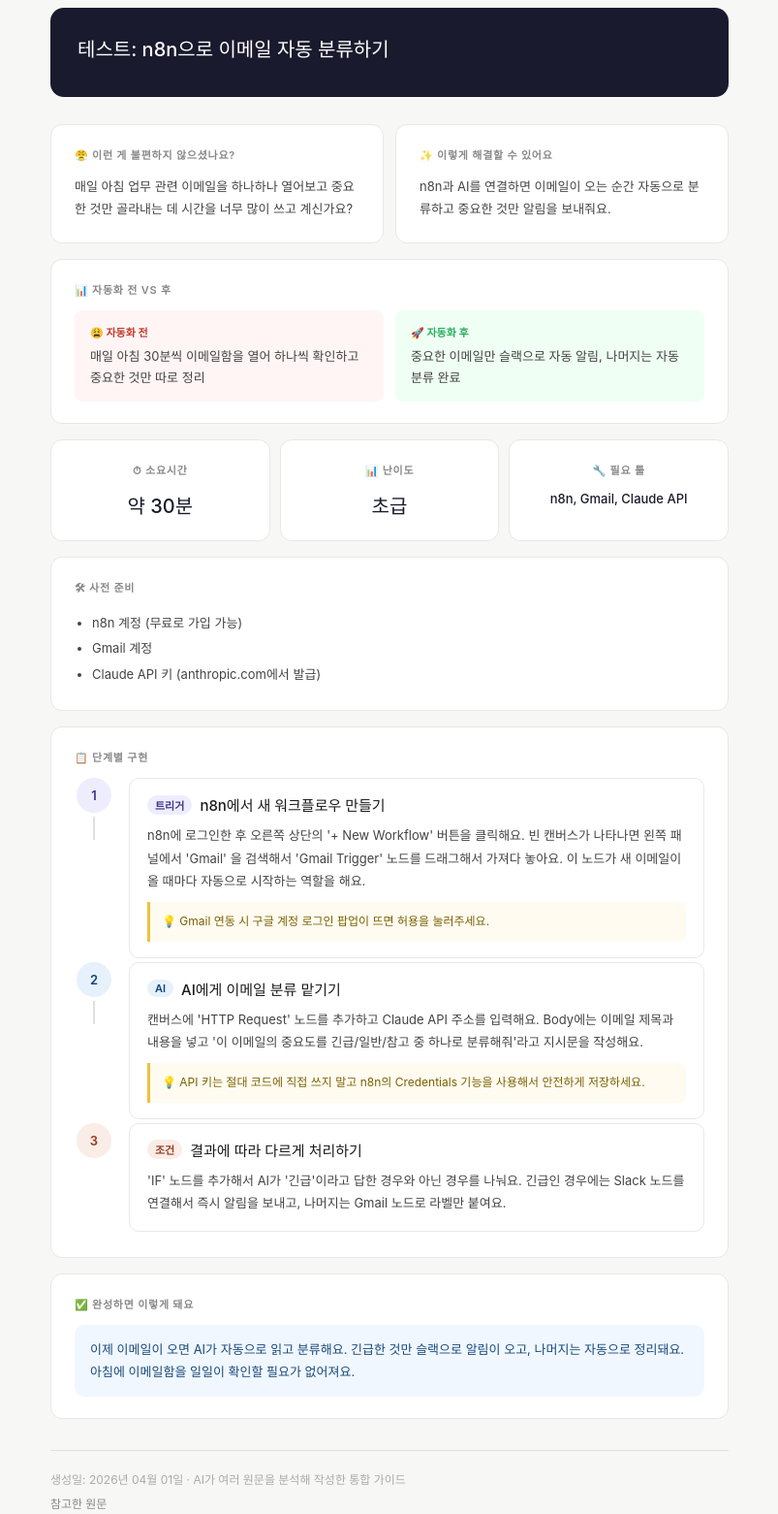
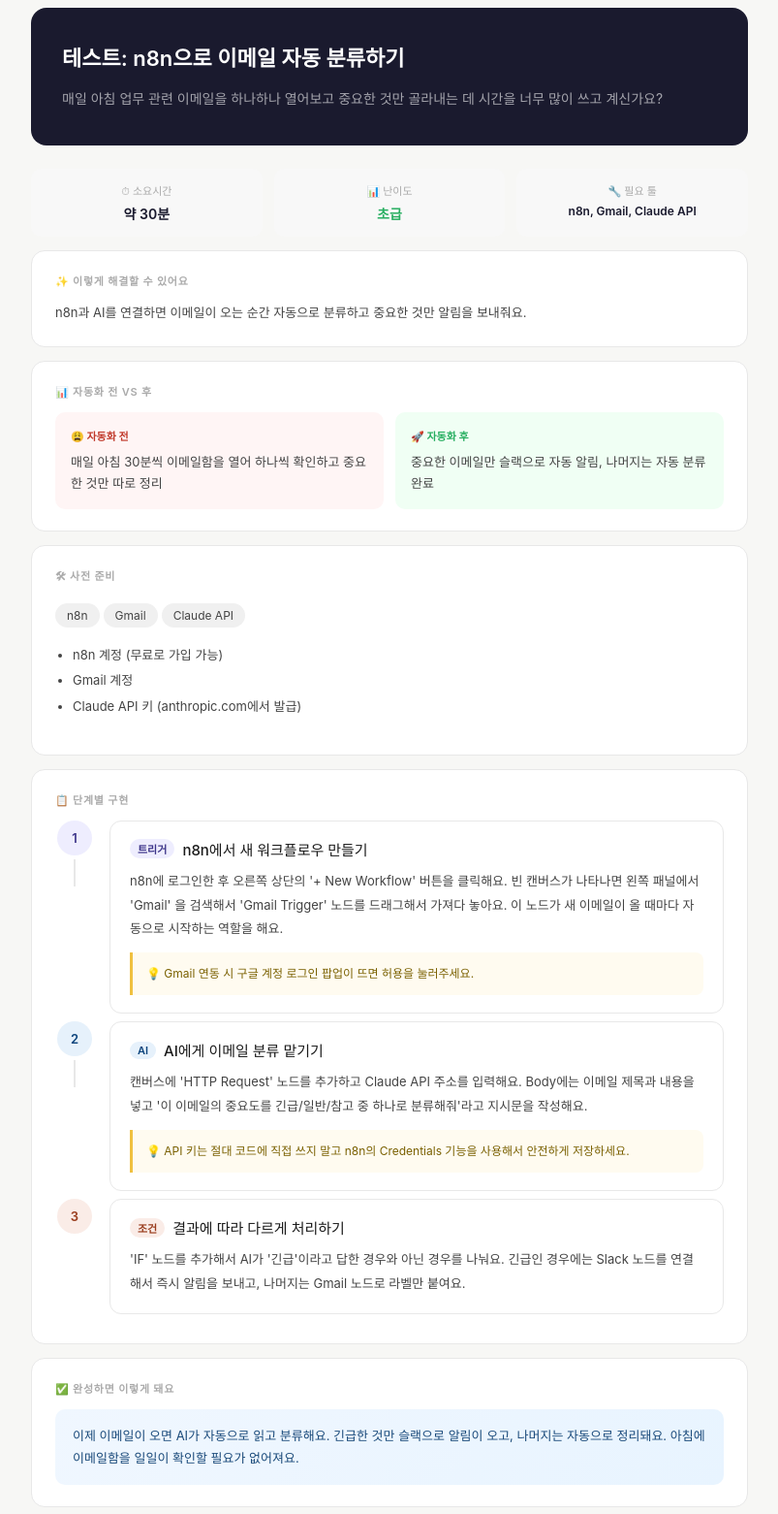
Before and after one commit to mychroma/ai-digest-site, a plain HTML site: page 테스트-n8n으로-이메일-자동-분류하기-2026-04-01.html in a window 1280 px wide. Shown: the part 60-1621 px from the top of the page at 97% size, without its empty margins (238-1041 px from the left). Drawn offline with Linux system fonts and the light colour scheme.

Commit message:
weekly update 2026-04-01

```diff
--- a/테스트-n8n으로-이메일-자동-분류하기-2026-04-01.html
+++ b/테스트-n8n으로-이메일-자동-분류하기-2026-04-01.html
@@ -6,134 +6,148 @@
 <title>테스트: n8n으로 이메일 자동 분류하기</title>
 <style>
   * { box-sizing: border-box; }
-  body { max-width: 740px; margin: 0 auto; padding: 24px 20px 60px;
+  body { max-width: 780px; margin: 0 auto; padding: 24px 20px 80px;
           font-family: -apple-system, BlinkMacSystemFont, 'Segoe UI', sans-serif;
           color: #1a1a1a; background: #f7f7f5; }
-  .back { font-size: 13px; color: #888; text-decoration: none; display:inline-block; margin-bottom: 24px; }
+  .back { font-size: 13px; color: #888; text-decoration: none;
+           display: inline-flex; align-items: center; gap: 4px; margin-bottom: 24px; }
   .back:hover { color: #333; }
-  .header { background: #1a1a2e; border-radius: 14px; padding: 28px 28px 24px; margin-bottom: 28px; }
-  .header h1 { color: #fff; font-size: 20px; font-weight: 500; margin: 0 0 10px; line-height: 1.5; }
-  .header p { color: rgba(255,255,255,0.55); font-size: 13px; margin: 0; line-height: 1.7; }
-  .section { background: #fff; border-radius: 12px; border: 0.5px solid #e8e8e8; padding: 22px 24px; margin-bottom: 16px; }
-  .section-title { font-size: 11px; font-weight: 600; color: #888; letter-spacing: 0.07em; text-transform: uppercase; margin: 0 0 14px; }
-  ul { padding-left: 18px; margin: 0; }
-  li { font-size: 13px; color: #444; line-height: 1.8; margin: 3px 0; }
-  .result-box { background: #f0f7ff; border-radius: 10px; padding: 14px 16px; font-size:13px; color:#1a4a7a; line-height:1.8; }
-  .footer { margin-top: 32px; padding-top: 20px; border-top: 0.5px solid #e0e0e0; font-size: 12px; color: #aaa; }
-  .footer a { color: #185FA5; text-decoration: none; }
-  .footer ul { list-style: none; padding: 0; margin: 10px 0 0; }
-  .footer li { margin: 5px 0; }
+  .hero { background: #1a1a2e; border-radius: 16px; padding: 36px 32px; margin-bottom: 24px; }
+  .hero h1 { color: #fff; font-size: 22px; font-weight: 600; margin: 0 0 12px; line-height: 1.5; }
+  .hero p { color: rgba(255,255,255,0.6); font-size: 14px; margin: 0; line-height: 1.8; }
+  .card { background: #fff; border: 0.5px solid #e8e8e8; border-radius: 14px;
+           padding: 22px 24px; margin-bottom: 14px; }
+  .card-title { font-size: 11px; font-weight: 600; color: #aaa;
+                 letter-spacing: 0.07em; text-transform: uppercase; margin: 0 0 14px; }
+  .meta-grid { display: grid; grid-template-columns: repeat(3,1fr); gap: 12px; margin-bottom: 14px; }
+  .meta-box { background: #f8f8f8; border-radius: 10px; padding: 14px; text-align: center; }
+  .meta-box-label { font-size: 11px; color: #aaa; margin: 0 0 6px; }
+  .meta-box-value { font-size: 16px; font-weight: 600; color: #1a1a2e; margin: 0; }
+  .result-box { background: linear-gradient(135deg, #f0f7ff, #e8f4ff);
+                 border-radius: 10px; padding: 16px 18px;
+                 font-size:13px; color:#1a4a7a; line-height:1.8; }
 </style>
 </head>
 <body>
   <a class="back" href="index.html">← 목록으로</a>
 
-  <div class="header">
+  <div class="hero">
     <h1>테스트: n8n으로 이메일 자동 분류하기</h1>
-    <p></p>
+    <p>매일 아침 업무 관련 이메일을 하나하나 열어보고 중요한 것만 골라내는 데 시간을 너무 많이 쓰고 계신가요?</p>
   </div>
 
-  <div style="display:grid;grid-template-columns:1fr 1fr;gap:12px;margin-bottom:16px;">
-    <div class="section" style="margin:0;">
-      <p class="section-title">😤 이런 게 불편하지 않으셨나요?</p>
-      <p style="font-size:13px;color:#444;line-height:1.8;margin:0;">매일 아침 업무 관련 이메일을 하나하나 열어보고 중요한 것만 골라내는 데 시간을 너무 많이 쓰고 계신가요?</p>
+  <div class="meta-grid">
+    <div class="meta-box">
+      <p class="meta-box-label">⏱ 소요시간</p>
+      <p class="meta-box-value" style="font-size:14px;">약 30분</p>
     </div>
-    <div class="section" style="margin:0;">
-      <p class="section-title">✨ 이렇게 해결할 수 있어요</p>
-      <p style="font-size:13px;color:#444;line-height:1.8;margin:0;">n8n과 AI를 연결하면 이메일이 오는 순간 자동으로 분류하고 중요한 것만 알림을 보내줘요.</p>
+    <div class="meta-box">
+      <p class="meta-box-label">📊 난이도</p>
+      <p class="meta-box-value" style="font-size:14px;color:#27ae60;">초급</p>
+    </div>
+    <div class="meta-box">
+      <p class="meta-box-label">🔧 필요 툴</p>
+      <p class="meta-box-value" style="font-size:12px;">n8n, Gmail, Claude API</p>
     </div>
   </div>
 
-  <div class="section">
-    <p class="section-title">📊 자동화 전 vs 후</p>
+  <div class="card">
+    <p class="card-title">✨ 이렇게 해결할 수 있어요</p>
+    <p style="font-size:13px;color:#444;line-height:1.8;margin:0;">n8n과 AI를 연결하면 이메일이 오는 순간 자동으로 분류하고 중요한 것만 알림을 보내줘요.</p>
+  </div>
+
+  <div class="card">
+    <p class="card-title">📊 자동화 전 vs 후</p>
     <div style="display:grid;grid-template-columns:1fr 1fr;gap:12px;">
-      <div style="background:#fff5f5;border-radius:8px;padding:14px 16px;">
-        <p style="font-size:11px;font-weight:600;color:#c0392b;margin:0 0 6px;">😩 자동화 전</p>
+      <div style="background:#fff5f5;border-radius:10px;padding:16px;">
+        <p style="font-size:11px;font-weight:600;color:#c0392b;margin:0 0 8px;">😩 자동화 전</p>
         <p style="font-size:13px;color:#444;line-height:1.7;margin:0;">매일 아침 30분씩 이메일함을 열어 하나씩 확인하고 중요한 것만 따로 정리</p>
       </div>
-      <div style="background:#f0fff4;border-radius:8px;padding:14px 16px;">
-        <p style="font-size:11px;font-weight:600;color:#27ae60;margin:0 0 6px;">🚀 자동화 후</p>
+      <div style="background:#f0fff4;border-radius:10px;padding:16px;">
+        <p style="font-size:11px;font-weight:600;color:#27ae60;margin:0 0 8px;">🚀 자동화 후</p>
         <p style="font-size:13px;color:#444;line-height:1.7;margin:0;">중요한 이메일만 슬랙으로 자동 알림, 나머지는 자동 분류 완료</p>
       </div>
     </div>
   </div>
 
-  <div style="display:grid;grid-template-columns:repeat(3,1fr);gap:10px;margin-bottom:16px;">
-    <div class="section" style="margin:0;text-align:center;">
-      <p class="section-title">⏱ 소요시간</p>
-      <p style="font-size:20px;font-weight:500;color:#1a1a2e;margin:0;">약 30분</p>
-    </div>
-    <div class="section" style="margin:0;text-align:center;">
-      <p class="section-title">📊 난이도</p>
-      <p style="font-size:20px;font-weight:500;color:#1a1a2e;margin:0;">초급</p>
-    </div>
-    <div class="section" style="margin:0;text-align:center;">
-      <p class="section-title">🔧 필요 툴</p>
-      <p style="font-size:13px;font-weight:500;color:#1a1a2e;margin:0;">n8n, Gmail, Claude API</p>
-    </div>
+  <div class="card">
+    <p class="card-title">🛠 사전 준비</p>
+    <span style="display:inline-block;font-size:12px;padding:5px 12px;border-radius:20px;background:#f0f0f0;color:#444;margin:3px 4px 3px 0;">n8n</span><span style="display:inline-block;font-size:12px;padding:5px 12px;border-radius:20px;background:#f0f0f0;color:#444;margin:3px 4px 3px 0;">Gmail</span><span style="display:inline-block;font-size:12px;padding:5px 12px;border-radius:20px;background:#f0f0f0;color:#444;margin:3px 4px 3px 0;">Claude API</span>
+    <ul style='margin-top:14px;padding-left:18px;'><li style="font-size:13px;color:#444;line-height:1.8;margin:3px 0;">n8n 계정 (무료로 가입 가능)</li><li style="font-size:13px;color:#444;line-height:1.8;margin:3px 0;">Gmail 계정</li><li style="font-size:13px;color:#444;line-height:1.8;margin:3px 0;">Claude API 키 (anthropic.com에서 발급)</li></ul>
   </div>
 
-  <div class="section">
-    <p class="section-title">🛠 사전 준비</p>
-    <ul><li>n8n 계정 (무료로 가입 가능)</li><li>Gmail 계정</li><li>Claude API 키 (anthropic.com에서 발급)</li></ul>
-  </div>
-
-  <div class="section">
-    <p class="section-title">📋 단계별 구현</p>
+  <div class="card">
+    <p class="card-title">📋 단계별 구현</p>
     <div>
-        <div style="display:flex;gap:16px;align-items:flex-start;">
+        <div style="display:flex;gap:16px;align-items:flex-start;margin-bottom:4px;">
           <div style="display:flex;flex-direction:column;align-items:center;width:40px;flex-shrink:0;">
-            <div style="width:36px;height:36px;border-radius:50%;display:flex;align-items:center;justify-content:center;font-size:13px;font-weight:600;background:#EEEDFE;color:#3C3489">1</div>
-            <div style="width:2px;flex:1;min-height:24px;background:#e0e0e0;margin:4px 0;"></div>
+            <div style="width:36px;height:36px;border-radius:50%;display:flex;align-items:center;
+                        justify-content:center;font-size:13px;font-weight:600;background:#EEEDFE;color:#3C3489">1</div>
+            <div style="width:2px;flex:1;min-height:28px;background:#e8e8e8;margin:4px 0;"></div>
           </div>
-          <div style="flex:1;border:0.5px solid #e8e8e8;border-radius:10px;padding:16px 18px;margin-bottom:4px;background:#fff;">
+          <div style="flex:1;background:#fff;border:0.5px solid #e8e8e8;border-radius:12px;
+                      padding:18px 20px;margin-bottom:4px;">
             <div style="display:flex;align-items:center;gap:8px;margin-bottom:10px;">
-              <span style="font-size:11px;padding:2px 8px;border-radius:12px;font-weight:600;background:#EEEDFE;color:#3C3489">트리거</span>
+              <span style="font-size:11px;padding:2px 8px;border-radius:12px;font-weight:600;
+                           background:#EEEDFE;color:#3C3489">트리거</span>
               <span style="font-size:15px;font-weight:500;color:#1a1a1a;">n8n에서 새 워크플로우 만들기</span>
             </div>
-            <p style="font-size:13px;color:#444;margin:0;line-height:1.8;">n8n에 로그인한 후 오른쪽 상단의 '+ New Workflow' 버튼을 클릭해요. 빈 캔버스가 나타나면 왼쪽 패널에서 'Gmail' 을 검색해서 'Gmail Trigger' 노드를 드래그해서 가져다 놓아요. 이 노드가 새 이메일이 올 때마다 자동으로 시작하는 역할을 해요.</p>
-            <div style="margin-top:10px;padding:10px 12px;background:#fffbf0;border-left:3px solid #f0c040;border-radius:0 6px 6px 0;font-size:12px;color:#7a6000;line-height:1.7;">💡 Gmail 연동 시 구글 계정 로그인 팝업이 뜨면 허용을 눌러주세요.</div>
+            <p style="font-size:13px;color:#444;margin:0;line-height:1.9;">n8n에 로그인한 후 오른쪽 상단의 '+ New Workflow' 버튼을 클릭해요. 빈 캔버스가 나타나면 왼쪽 패널에서 'Gmail' 을 검색해서 'Gmail Trigger' 노드를 드래그해서 가져다 놓아요. 이 노드가 새 이메일이 올 때마다 자동으로 시작하는 역할을 해요.</p>
+            <div style="margin-top:12px;padding:12px 14px;background:#fffbf0;
+                border-left:3px solid #f0c040;border-radius:0 8px 8px 0;
+                font-size:12px;color:#7a6000;line-height:1.7;">💡 Gmail 연동 시 구글 계정 로그인 팝업이 뜨면 허용을 눌러주세요.</div>
           </div>
         </div>
-        <div style="display:flex;gap:16px;align-items:flex-start;">
+        <div style="display:flex;gap:16px;align-items:flex-start;margin-bottom:4px;">
           <div style="display:flex;flex-direction:column;align-items:center;width:40px;flex-shrink:0;">
-            <div style="width:36px;height:36px;border-radius:50%;display:flex;align-items:center;justify-content:center;font-size:13px;font-weight:600;background:#E6F1FB;color:#0C447C">2</div>
-            <div style="width:2px;flex:1;min-height:24px;background:#e0e0e0;margin:4px 0;"></div>
+            <div style="width:36px;height:36px;border-radius:50%;display:flex;align-items:center;
+                        justify-content:center;font-size:13px;font-weight:600;background:#E6F1FB;color:#0C447C">2</div>
+            <div style="width:2px;flex:1;min-height:28px;background:#e8e8e8;margin:4px 0;"></div>
           </div>
-          <div style="flex:1;border:0.5px solid #e8e8e8;border-radius:10px;padding:16px 18px;margin-bottom:4px;background:#fff;">
+          <div style="flex:1;background:#fff;border:0.5px solid #e8e8e8;border-radius:12px;
+                      padding:18px 20px;margin-bottom:4px;">
             <div style="display:flex;align-items:center;gap:8px;margin-bottom:10px;">
-              <span style="font-size:11px;padding:2px 8px;border-radius:12px;font-weight:600;background:#E6F1FB;color:#0C447C">AI</span>
+              <span style="font-size:11px;padding:2px 8px;border-radius:12px;font-weight:600;
+                           background:#E6F1FB;color:#0C447C">AI</span>
               <span style="font-size:15px;font-weight:500;color:#1a1a1a;">AI에게 이메일 분류 맡기기</span>
             </div>
-            <p style="font-size:13px;color:#444;margin:0;line-height:1.8;">캔버스에 'HTTP Request' 노드를 추가하고 Claude API 주소를 입력해요. Body에는 이메일 제목과 내용을 넣고 '이 이메일의 중요도를 긴급/일반/참고 중 하나로 분류해줘'라고 지시문을 작성해요.</p>
-            <div style="margin-top:10px;padding:10px 12px;background:#fffbf0;border-left:3px solid #f0c040;border-radius:0 6px 6px 0;font-size:12px;color:#7a6000;line-height:1.7;">💡 API 키는 절대 코드에 직접 쓰지 말고 n8n의 Credentials 기능을 사용해서 안전하게 저장하세요.</div>
+            <p style="font-size:13px;color:#444;margin:0;line-height:1.9;">캔버스에 'HTTP Request' 노드를 추가하고 Claude API 주소를 입력해요. Body에는 이메일 제목과 내용을 넣고 '이 이메일의 중요도를 긴급/일반/참고 중 하나로 분류해줘'라고 지시문을 작성해요.</p>
+            <div style="margin-top:12px;padding:12px 14px;background:#fffbf0;
+                border-left:3px solid #f0c040;border-radius:0 8px 8px 0;
+                font-size:12px;color:#7a6000;line-height:1.7;">💡 API 키는 절대 코드에 직접 쓰지 말고 n8n의 Credentials 기능을 사용해서 안전하게 저장하세요.</div>
           </div>
         </div>
-        <div style="display:flex;gap:16px;align-items:flex-start;">
+        <div style="display:flex;gap:16px;align-items:flex-start;margin-bottom:4px;">
           <div style="display:flex;flex-direction:column;align-items:center;width:40px;flex-shrink:0;">
-            <div style="width:36px;height:36px;border-radius:50%;display:flex;align-items:center;justify-content:center;font-size:13px;font-weight:600;background:#FAECE7;color:#993C1D">3</div>
+            <div style="width:36px;height:36px;border-radius:50%;display:flex;align-items:center;
+                        justify-content:center;font-size:13px;font-weight:600;background:#FAECE7;color:#993C1D">3</div>
 
           </div>
-          <div style="flex:1;border:0.5px solid #e8e8e8;border-radius:10px;padding:16px 18px;margin-bottom:4px;background:#fff;">
+          <div style="flex:1;background:#fff;border:0.5px solid #e8e8e8;border-radius:12px;
+                      padding:18px 20px;margin-bottom:4px;">
             <div style="display:flex;align-items:center;gap:8px;margin-bottom:10px;">
-              <span style="font-size:11px;padding:2px 8px;border-radius:12px;font-weight:600;background:#FAECE7;color:#993C1D">조건</span>
+              <span style="font-size:11px;padding:2px 8px;border-radius:12px;font-weight:600;
+                           background:#FAECE7;color:#993C1D">조건</span>
               <span style="font-size:15px;font-weight:500;color:#1a1a1a;">결과에 따라 다르게 처리하기</span>
             </div>
-            <p style="font-size:13px;color:#444;margin:0;line-height:1.8;">'IF' 노드를 추가해서 AI가 '긴급'이라고 답한 경우와 아닌 경우를 나눠요. 긴급인 경우에는 Slack 노드를 연결해서 즉시 알림을 보내고, 나머지는 Gmail 노드로 라벨만 붙여요.</p>
+            <p style="font-size:13px;color:#444;margin:0;line-height:1.9;">'IF' 노드를 추가해서 AI가 '긴급'이라고 답한 경우와 아닌 경우를 나눠요. 긴급인 경우에는 Slack 노드를 연결해서 즉시 알림을 보내고, 나머지는 Gmail 노드로 라벨만 붙여요.</p>
 
           </div>
         </div></div>
   </div>
 
-  <div class="section">
-    <p class="section-title">✅ 완성하면 이렇게 돼요</p>
+  <div class="card">
+    <p class="card-title">✅ 완성하면 이렇게 돼요</p>
     <div class="result-box">이제 이메일이 오면 AI가 자동으로 읽고 분류해요. 긴급한 것만 슬랙으로 알림이 오고, 나머지는 자동으로 정리돼요. 아침에 이메일함을 일일이 확인할 필요가 없어져요.</div>
   </div>
 
-  <div class="footer">
-    <p style="margin:0;">생성일: 2026년 04월 01일 · AI가 여러 원문을 분석해 작성한 통합 가이드</p>
-    <p style="margin:8px 0 4px;font-weight:500;color:#888;">참고한 원문</p>
-    <ul><li><a href="https://blog.n8n.io/llm-agents/" target="_blank" style="color:#185FA5;text-decoration:none;">n8n으로 LLM 에이전트 만들기 실전 가이드</a> <span style="font-size:11px;color:#aaa;margin-left:4px;">n8n Blog</span></li><li><a href="https://flowygo.com/en/blog/how-to-create-an-ai-agent-with-n8n-the-definitive-2025-guide/" target="_blank" style="color:#185FA5;text-decoration:none;">n8n으로 AI 에이전트 만드는 완전 가이드 2025</a> <span style="font-size:11px;color:#aaa;margin-left:4px;">Flowygo</span></li><li><a href="https://strapi.io/blog/build-ai-agents-n8n" target="_blank" style="color:#185FA5;text-decoration:none;">n8n + LangChain으로 프로덕션 AI 에이전트 구축하기</a> <span style="font-size:11px;color:#aaa;margin-left:4px;">Strapi Blog</span></li></ul>
+  <div class="card">
+    <p class="card-title">📎 참고한 원문</p>
+    <div><a href="https://blog.n8n.io/llm-agents/" target="_blank" style="display:flex;align-items:center;gap:8px;padding:10px 0;border-bottom:0.5px solid #f0f0f0;text-decoration:none;color:inherit;"><span style="font-size:13px;color:#185FA5;flex:1;">n8n으로 LLM 에이전트 만들기 실전 가이드</span><span style="font-size:11px;color:#aaa;white-space:nowrap;">n8n Blog</span></a><a href="https://flowygo.com/en/blog/how-to-create-an-ai-agent-with-n8n-the-definitive-2025-guide/" target="_blank" style="display:flex;align-items:center;gap:8px;padding:10px 0;border-bottom:0.5px solid #f0f0f0;text-decoration:none;color:inherit;"><span style="font-size:13px;color:#185FA5;flex:1;">n8n으로 AI 에이전트 만드는 완전 가이드 2025</span><span style="font-size:11px;color:#aaa;white-space:nowrap;">Flowygo</span></a><a href="https://strapi.io/blog/build-ai-agents-n8n" target="_blank" style="display:flex;align-items:center;gap:8px;padding:10px 0;border-bottom:0.5px solid #f0f0f0;text-decoration:none;color:inherit;"><span style="font-size:13px;color:#185FA5;flex:1;">n8n + LangChain으로 프로덕션 AI 에이전트 구축하기</span><span style="font-size:11px;color:#aaa;white-space:nowrap;">Strapi Blog</span></a></div>
   </div>
+
+  <p style="text-align:center;font-size:12px;color:#ccc;margin-top:32px;">
+    생성일: 2026년 04월 01일 · AI가 여러 원문을 분석해 작성한 통합 가이드
+  </p>
 </body>
 </html>
```
Also changed, not shown: index.html (+46 -30 lines).
